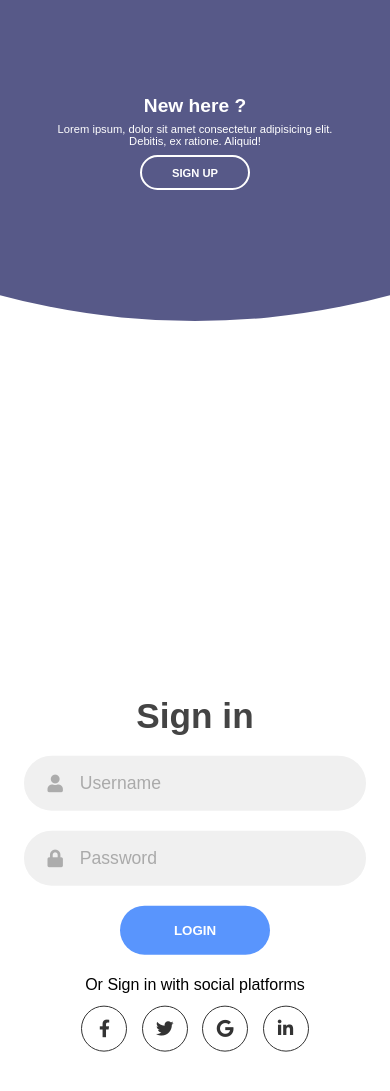
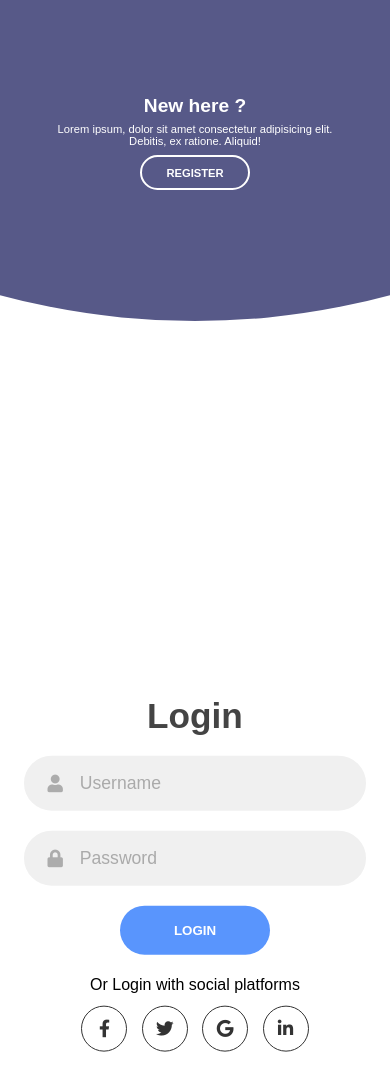
Before and after one commit to GitDano007/Trader-Pro, a web app: file public/signin.html in a window 390 px wide. Shown: the top 1091 px of the page. Run offline with its HTML, style and script files only (its server is not run), Linux system fonts and the light colour scheme; some libraries are stand-ins or nearby versions.

Commit message:
Updating server.js

```diff
--- a/js/app.js
+++ b/js/app.js
@@ -1,11 +1,11 @@
-const sign_in_btn = document.querySelector("#sign-in-btn");
-const sign_up_btn = document.querySelector("#sign-up-btn");
+const login_btn = document.querySelector("#login-btn");
+const register_btn = document.querySelector("#register-btn");
 const container = document.querySelector(".container");
 
-sign_up_btn.addEventListener("click", () => {
-  container.classList.add("sign-up-mode");
+register_btn.addEventListener("click", () => {
+  container.classList.add("register-mode");
 });
 
-sign_in_btn.addEventListener("click", () => {
-  container.classList.remove("sign-up-mode");
+login_btn.addEventListener("click", () => {
+  container.classList.remove("register-mode");
 });
--- a/public/signin.html
+++ b/public/signin.html
@@ -10,15 +10,15 @@
         integrity="sha384-Bfad6CLCknfcloXFOyFnlgtENryhrpZCe29RTifKEixXQZ38WheV+i/6YWSzkz3V" crossorigin="anonymous" />
 </head>
 
-<title>Sign in & Sign up Form</title>
+<title>Login & Register</title>
 </head>
 
 <body>
     <div class="container">
         <div class="forms-container">
-            <div class="signin-signup">
-                <form action="#" class="sign-in-form">
-                    <h2 class="title">Sign in</h2>
+            <div class="login-register">
+                <form action="#" class="login-form">
+                    <h2 class="title">Login</h2>
                     <div class="input-field">
                         <i class="fas fa-user"></i>
                         <input type="text" placeholder="Username" />
@@ -28,7 +28,7 @@
                         <input type="password" placeholder="Password" />
                     </div>
                     <input type="submit" value="Login" class="btn solid" />
-                    <p class="social-text">Or Sign in with social platforms</p>
+                    <p class="social-text">Or Login with social platforms</p>
                     <div class="social-media">
                         <a href="#" class="social-icon">
                             <i class="fab fa-facebook-f"></i>
@@ -44,8 +44,8 @@
                         </a>
                     </div>
                 </form>
-                <form action="#" class="sign-up-form">
-                    <h2 class="title">Sign up</h2>
+                <form action="#" class="register-form">
+                    <h2 class="title">Register</h2>
                     <div class="input-field">
                         <i class="fas fa-user"></i>
                         <input type="text" placeholder="Username" />
@@ -58,19 +58,19 @@
                         <i class="fas fa-lock"></i>
                         <input type="password" placeholder="Password" />
                     </div>
-                    <input type="submit" class="btn" value="Sign up" />
-                    <p class="social-text">Or Sign up with social platforms</p>
+                    <input type="submit" class="btn" value="register" />
+                    <p class="social-text">Or Register with social platforms</p>
                     <div class="social-media">
-                        <a href="#" class="social-icon">
+                        <a href="https://www.facebook.com/" class="social-icon">
                             <i class="fab fa-facebook-f"></i>
                         </a>
-                        <a href="#" class="social-icon">
+                        <a href="https://twitter.com/" class="social-icon">
                             <i class="fab fa-twitter"></i>
                         </a>
-                        <a href="#" class="social-icon">
+                        <a href="https://www.google.com/" class="social-icon">
                             <i class="fab fa-google"></i>
                         </a>
-                        <a href="#" class="social-icon">
+                        <a href="https://www.linkedin.com/feed/" class="social-icon">
                             <i class="fab fa-linkedin-in"></i>
                         </a>
                     </div>
@@ -86,8 +86,8 @@
                         Lorem ipsum, dolor sit amet consectetur adipisicing elit. Debitis,
                         ex ratione. Aliquid!
                     </p>
-                    <button class="btn transparent" id="sign-up-btn">
-                        Sign up
+                    <button class="btn transparent" id="register-btn">
+                        Register
                     </button>
                 </div>
                 <img src="/img/log.svg" class="image" alt="" />
@@ -99,8 +99,8 @@
                         Lorem ipsum dolor sit amet consectetur adipisicing elit. Nostrum
                         laboriosam ad deleniti.
                     </p>
-                    <button class="btn transparent" id="sign-in-btn">
-                        Sign in
+                    <button class="btn transparent" id="login-btn">
+                       Login
                     </button>
                 </div>
                 <img src="/img/register.svg" class="image" alt="" />
--- a/server.js
+++ b/server.js
@@ -17,7 +17,6 @@ request('https://cloud.iexapis.com/stable/stock/fb/quote?token=pk_f37fe7e4cbe74f
     if (err) {return console.log(err);}
     console.log(body);
     if (res.statusCode === 200){
-       // console(body);
        return body
     }
 });
--- a/styles/signin.css
+++ b/styles/signin.css
@@ -37,7 +37,7 @@ body, input {
     left: 0;
 }
 
-.signin-signup {
+.login-register {
     position: absolute;
     top: 50%;
     left: 75%;
@@ -58,11 +58,11 @@ form {
     grid-row: 1 / 2;
 }
 
-form.sign-in-form {
+form.login-form {
     z-index: 2;
 }
 
-form.sign-up-form {
+form.register-form {
     z-index: 1;
     opacity: 0;
 }
@@ -300,15 +300,15 @@ form.sign-up-form {
       min-height: 800px;
       height: 100vh;
     }
-    .signin-signup {
+    .login-register {
       width: 100%;
       top: 95%;
       transform: translate(-50%, -100%);
       transition: 1s 0.8s ease-in-out;
     }
 
-    .signin-signup,
-    .container.sign-up-mode .signin-signup {
+    .login-register,
+    .container.register-mode .login-register {
       left: 50%;
     }
 
```
Also changed, not shown: other parts of styles/signin.css (+17 -17 lines).
